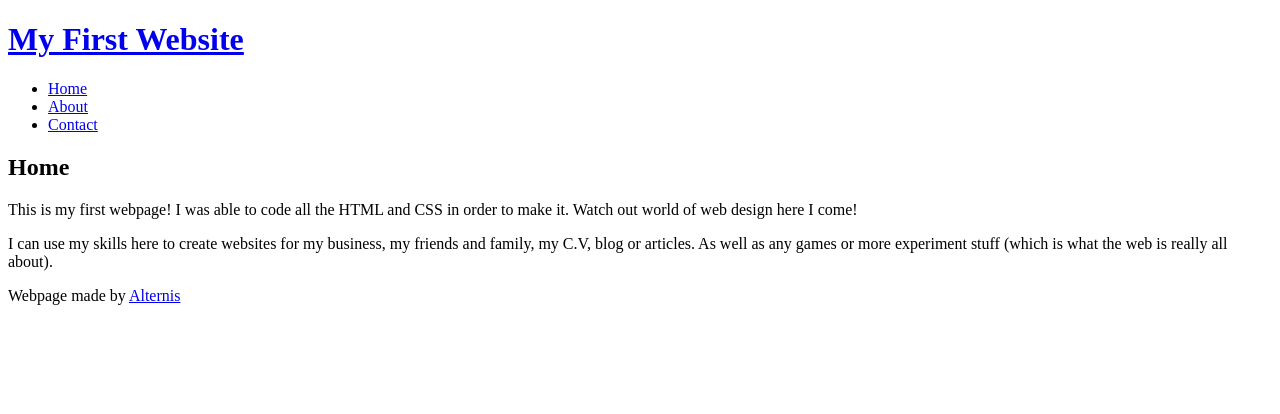
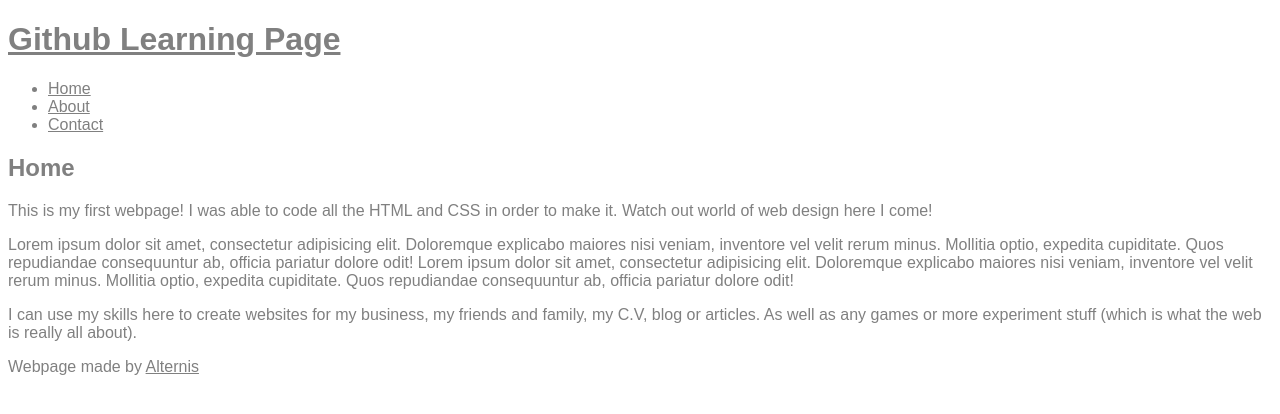
Before and after one commit to alternisws/git-basics, a plain HTML site: page index.html in a window 1280 px wide. Drawn offline with Linux system fonts and the light colour scheme; files that its build step writes are made by us from their sources.

Commit message:
added css file and style

```diff
--- /dev/null
+++ b/css/style.css
@@ -0,0 +1,4 @@
+* {
+  font-family: sans-serif;
+  color: grey;
+}
--- a/index.html
+++ b/index.html
@@ -8,6 +8,7 @@
 
 	<meta name="author" content="your name" />
 	<meta name="description" content="" />
+  <link rel="stylesheet" href="css/style.css" /style>
 
 <!-- you should always add your stylesheet (css) in the head tag so that it starts loading before the page html is being displayed -->
 	<link rel="stylesheet" href="style.css" type="text/css" />
@@ -19,7 +20,7 @@
 
 	<div id="page">
 		<div id="logo">
-			<h1><a href="/" id="logoLink">My First Website</a></h1>
+			<h1><a href="/" id="logoLink">Github Learning Page</a></h1>
 		</div>
 		<div id="nav">
 			<ul>
@@ -33,6 +34,10 @@
 			<p>
 				This is my first webpage! I was able to code all the HTML and CSS in order to make it. Watch out world of web design here I come!
 			</p>
+      <p>
+        Lorem ipsum dolor sit amet, consectetur adipisicing elit. Doloremque explicabo maiores nisi veniam, inventore vel velit rerum minus. Mollitia optio, expedita cupiditate. Quos repudiandae consequuntur ab, officia pariatur dolore odit!
+        Lorem ipsum dolor sit amet, consectetur adipisicing elit. Doloremque explicabo maiores nisi veniam, inventore vel velit rerum minus. Mollitia optio, expedita cupiditate. Quos repudiandae consequuntur ab, officia pariatur dolore odit!
+      </p>
 			<p>
 				I can use my skills here to create websites for my business, my friends and family, my C.V, blog or articles. As well as any games or more experiment stuff (which is what the web is really all about).
 			</p>
```
